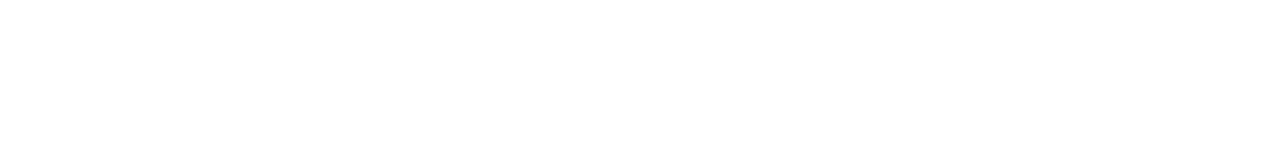
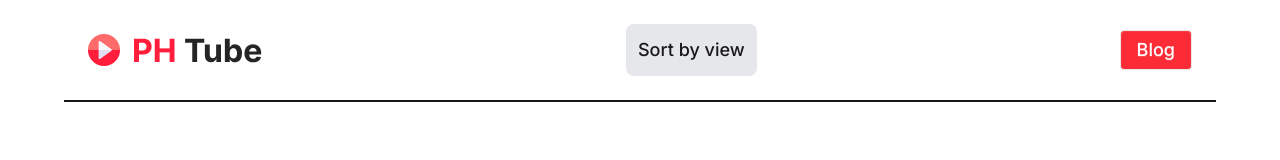
Before and after one commit to SaddamHosen42/Ph-Tube, a plain HTML site: page index.html in a window 1280 px wide. Drawn offline with nearby package versions, Linux system fonts and the light colour scheme.

Commit message:
add navbar section

```diff
--- a/index.html
+++ b/index.html
@@ -19,9 +19,13 @@
     </style>
 </head>
 
-<body class="font-inter">
+<body class="font-inter container mx-auto w-[90%]">
     <header>
-
+        <nav class="flex justify-between items-center p-6 border-b-2">
+            <img src="assets/Logo.png" alt="Logo">
+            <h4 class="p-3 rounded-lg bg-gray-200 text-lg font-medium">Sort by view</h4>
+            <button class="btn bg-red-500 text-white text-lg font-medium">Blog</button>
+        </nav>
     </header>
     <main>
 
```
